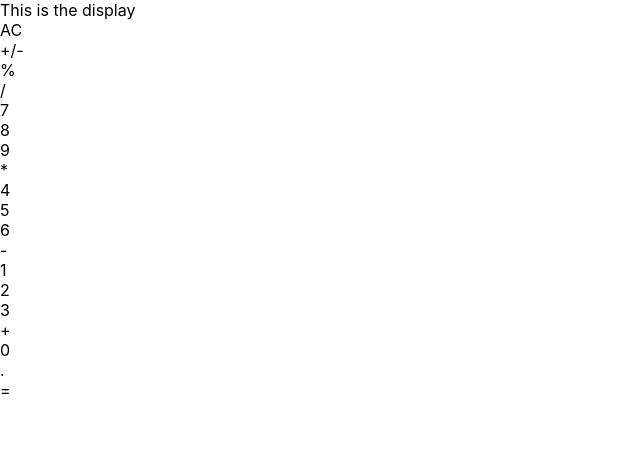
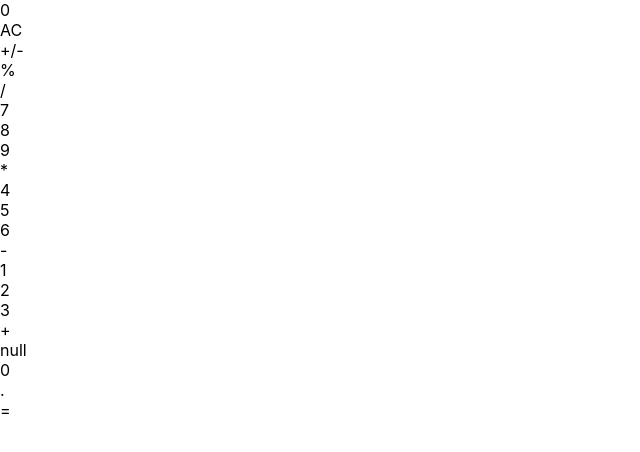
Before and after one commit to mstone89/react_calculator, a React (Create React App) app: page / in a window 1280 px wide. Shown: the top 452 px of the page, without its empty margins (0-640 px from the left). Built offline with nearby package versions, Linux system fonts and the light colour scheme; the HTML template or start-up script is replaced by a standard one.

Commit message:
Add state to display

```diff
--- a/src/components/Buttons.js
+++ b/src/components/Buttons.js
@@ -11,7 +11,7 @@ class Buttons extends Component {
                 7, 8, 9, '*',
                 4, 5, 6, '-',
                 1, 2, 3, '+',
-                ' ', 0, '.', '='
+                'null', 0, '.', '='
             ]
         }
     }
--- a/src/components/Display.js
+++ b/src/components/Display.js
@@ -1,9 +1,16 @@
 import React, { Component } from 'react';
 
 class Display extends Component {
+    constructor(props) {
+        super(props);
+        this.state = {
+            initialValue: 0
+        }
+    }
+
     render() {
         return (
-            <div>This is the display</div>
+            <div>{this.state.initialValue}</div>
         );
     }
 }
```
